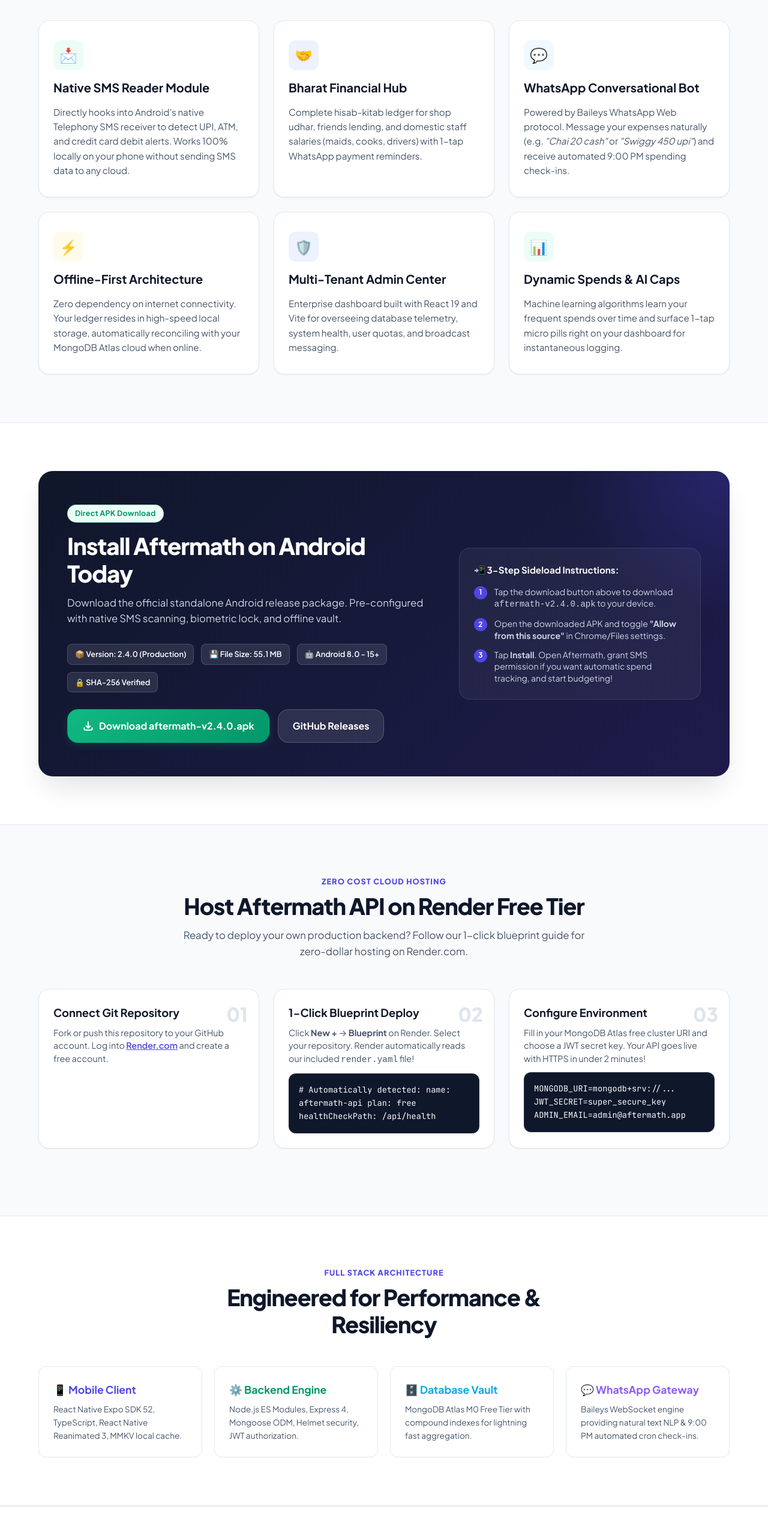
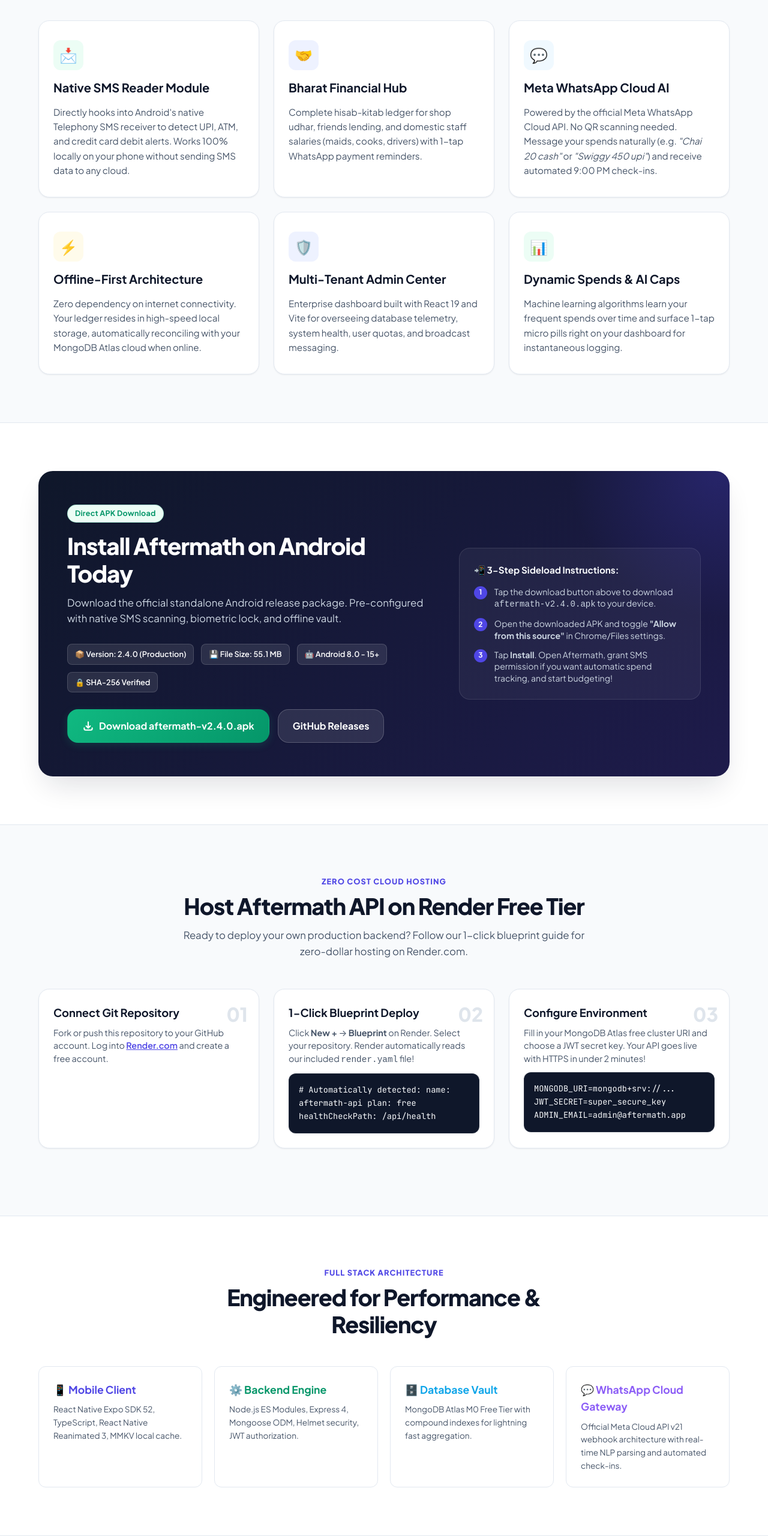
Before and after one commit to SarveshJoshi242/ExpenseTrackerWebsite, a website: page index.html in a window 1280 px wide. Shown: the part 1980-4540 px from the top of the page at 60% size. Drawn offline with Linux system fonts and the light colour scheme.

Commit message:
feat: update WhatsApp integration copy to official Meta Cloud API

```diff
--- a/index.html
+++ b/index.html
@@ -464,9 +464,9 @@
 
         <div class="feature-card">
           <div class="feature-icon-box sky">💬</div>
-          <h3 class="feature-card-title">WhatsApp Conversational Bot</h3>
+          <h3 class="feature-card-title">Meta WhatsApp Cloud AI</h3>
           <p class="feature-card-desc">
-            Powered by Baileys WhatsApp Web protocol. Message your expenses naturally (e.g. <em>"Chai 20 cash"</em> or <em>"Swiggy 450 upi"</em>) and receive automated 9:00 PM spending check-ins.
+            Powered by the official Meta WhatsApp Cloud API. No QR scanning needed. Message your spends naturally (e.g. <em>"Chai 20 cash"</em> or <em>"Swiggy 450 upi"</em>) and receive automated 9:00 PM check-ins.
           </p>
         </div>
 
@@ -619,8 +619,8 @@ ADMIN_EMAIL=admin@aftermath.app
           <p style="font-size: 0.85rem; color: var(--text-secondary);">MongoDB Atlas M0 Free Tier with compound indexes for lightning fast aggregation.</p>
         </div>
         <div style="background: #ffffff; border: 1px solid var(--border-light); border-radius: var(--radius-md); padding: 24px;">
-          <strong style="color: #8b5cf6; font-size: 1.1rem; display: block; margin-bottom: 8px;">💬 WhatsApp Gateway</strong>
-          <p style="font-size: 0.85rem; color: var(--text-secondary);">Baileys WebSocket engine providing natural text NLP & 9:00 PM automated cron check-ins.</p>
+          <strong style="color: #8b5cf6; font-size: 1.1rem; display: block; margin-bottom: 8px;">💬 WhatsApp Cloud Gateway</strong>
+          <p style="font-size: 0.85rem; color: var(--text-secondary);">Official Meta Cloud API v21 webhook architecture with real-time NLP parsing and automated check-ins.</p>
         </div>
       </div>
     </div>
```
